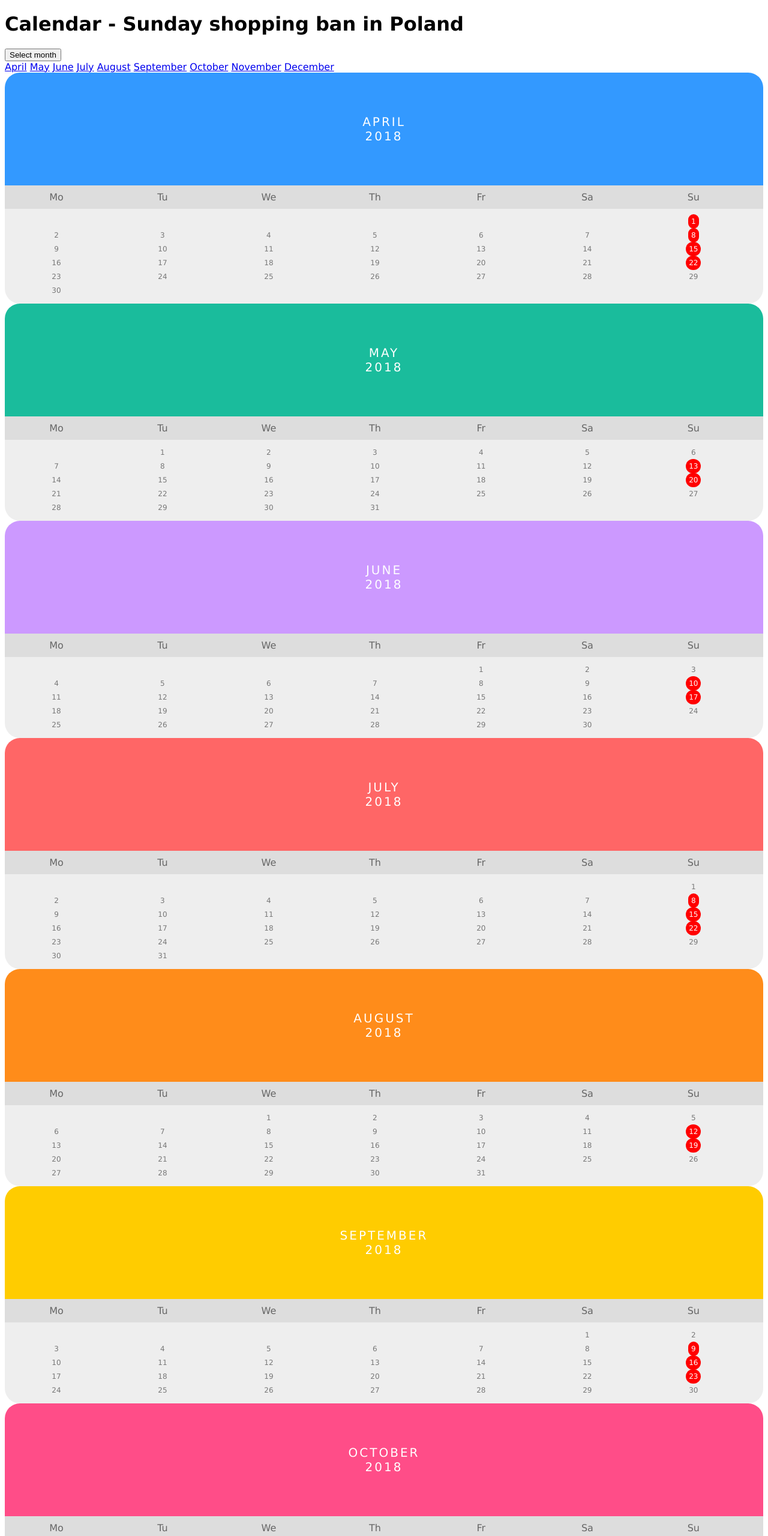
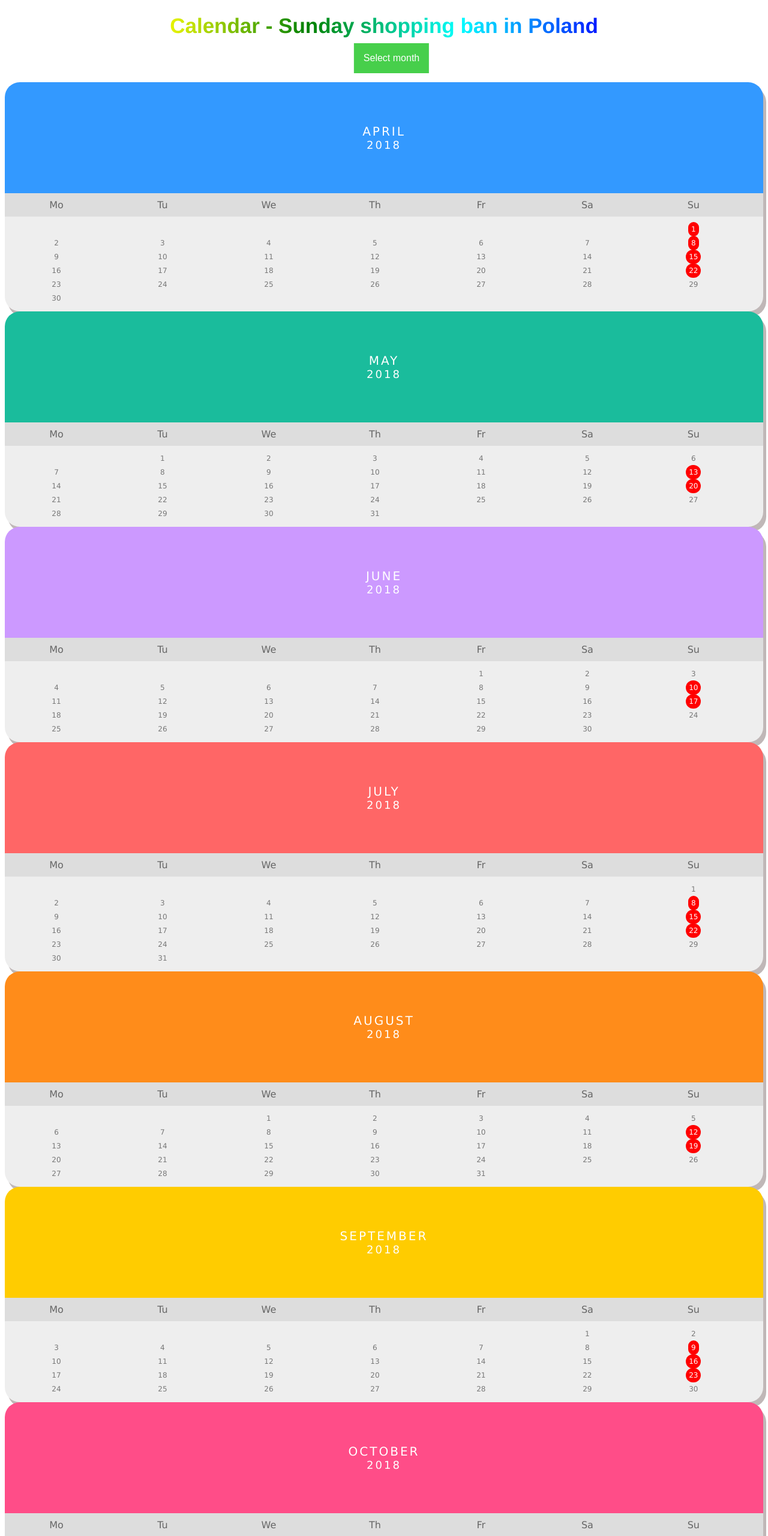
Before and after one commit to ElaMoscicka/Pet-projects, a plain HTML site: page CSS Calendar- Sunday shopping ban in Poland/index.html in a window 1280 px wide. Shown: the top 2560 px of the page at 60% size. Drawn offline with Linux system fonts and the light colour scheme.

Commit message:
Update style.css
improvements:
-styled h1,
-added dropdown menu,
-added box-shadow effect,
-hover effect,

```diff
--- a/CSS Calendar- Sunday shopping ban in Poland/style.css
+++ b/CSS Calendar- Sunday shopping ban in Poland/style.css
@@ -2,85 +2,124 @@
 ul {list-style-type: none;}
 body {font-family: Verdana, sans-serif;}
 
-.monthApril{
+h1{
+    font-family: Helvetica;
+    font-size: 35px;
+    text-align: center;
+    background: red;
+    /*Rainbow gradient on text in CSS*/
+    background: -webkit-linear-gradient(left, orange , yellow, green, cyan, blue, violet);
+    background: -o-linear-gradient(right, orange, yellow, green, cyan, blue, violet);
+    background: -moz-linear-gradient(right, orange, yellow, green, cyan, blue, violet);
+    background: linear-gradient(to right, orange , yellow, green, cyan, blue, violet);
+    -webkit-background-clip: text;
+    -webkit-text-fill-color: transparent;
+}
+
+/* Dropdown Menu*/
+/* Dropdown Button */
+.dropbtn {
+    background-color: rgb(71, 207, 75);
+    color: white;
+    padding: 16px;
+    font-size: 16px;
+    border: none;
+}
+
+/* The container <div> - needed to position the dropdown content */
+.dropdown {
+    position: relative;
+    display: inline-block;
+    left: 50%;
+    margin-right: -50%;
+    transform: translate(-40%, -30%);
+}
+
+/* Dropdown Content (Hidden by Default) */
+.dropdown-content {
+    display: none;
+    position: absolute;
+    background-color: #f1f1f1;
+    min-width: 160px;
+    box-shadow: 0px 8px 16px 0px rgba(0,0,0,0.2);
+    z-index: 1;
+}
+
+/* Links inside the dropdown */
+.dropdown-content a {
+    color: black;
+    padding: 12px 16px;
+    text-decoration: none;
+    display: block;
+}
+
+/* Change color of dropdown links on hover */
+.dropdown-content a:hover {background-color: #ddd}
+
+/* Show the dropdown menu on hover */
+.dropdown:hover .dropdown-content {
+    display: block;
+}
+
+/* Change the background color of the dropdown button when the dropdown content is shown */
+.dropdown:hover .dropbtn {
+    background-color: #3e8e41;
+}
+
+
+/* Calendar*/
+.year{
+    font-size:18px;
+}
+
+.monthApril, .monthMay, .monthJune, .monthJuly, .monthAugust, .monthSeptember, .monthOctober, .monthNovember, .monthDecember {
     padding: 70px 25px;
     width: 100%;
-    background: #3399ff;
     text-align: center;
     border-top-left-radius: 25px;
     border-top-right-radius: 25px;
 }
 
+.monthApril, .monthMay, .monthJune, .monthJuly, .monthAugust, .monthSeptember, .monthOctober, .monthNovember, .monthDecember,
+.weekdays,
+.days {
+    box-shadow: 5px 8px #c0b7b7;
+}
+
+.monthApril{
+    background: #3399ff;
+}
+
 .monthMay {
-    padding: 70px 25px;
-    width: 100%;
     background: #1abc9c;
-    text-align: center;
-    border-top-left-radius: 25px;
-    border-top-right-radius: 25px;
 }
 
 .monthJune {
-    padding: 70px 25px;
-    width: 100%;
     background:  #cc99ff;
-    text-align: center;
-    border-top-left-radius: 25px;
-    border-top-right-radius: 25px;
 }
 
 .monthJuly {
-    padding: 70px 25px;
-    width: 100%;
     background: #ff6666;
-    text-align: center;
-    border-top-left-radius: 25px;
-    border-top-right-radius: 25px;
 }
 
 .monthAugust {
-    padding: 70px 25px;
-    width: 100%;
     background: #ff8c1a;
-    text-align: center;
-    border-top-left-radius: 25px;
-    border-top-right-radius: 25px;
 }
 
 .monthSeptember {
-    padding: 70px 25px;
-    width: 100%;
     background: #ffcc00;
-    text-align: center;
-    border-top-left-radius: 25px;
-    border-top-right-radius: 25px;
 }
 
 .monthOctober {
-    padding: 70px 25px;
-    width: 100%;
     background: #ff4d88;
-    text-align: center;
-    border-top-left-radius: 25px;
-    border-top-right-radius: 25px;
 }
 
 .monthNovember {
-    padding: 70px 25px;
-    width: 100%;
     background: #4d4dff;
-    text-align: center;
-    border-top-left-radius: 25px;
-    border-top-right-radius: 25px;
 }
 
 .monthDecember {
-    padding: 70px 25px;
-    width: 100%;
     background:  #33cc33;
-    text-align: center;
-    border-top-left-radius: 25px;
-    border-top-right-radius: 25px;
 }
 
 .month ul {
@@ -133,6 +172,11 @@
     border-radius: 25px;
 }
 
+.days li .active:hover {
+    font-weight: bold;
+}
+
+
 /* Add media queries for smaller screens */
 @media screen and (max-width:720px) {
     .weekdays li, .days li {width: 13.1%;}
```
